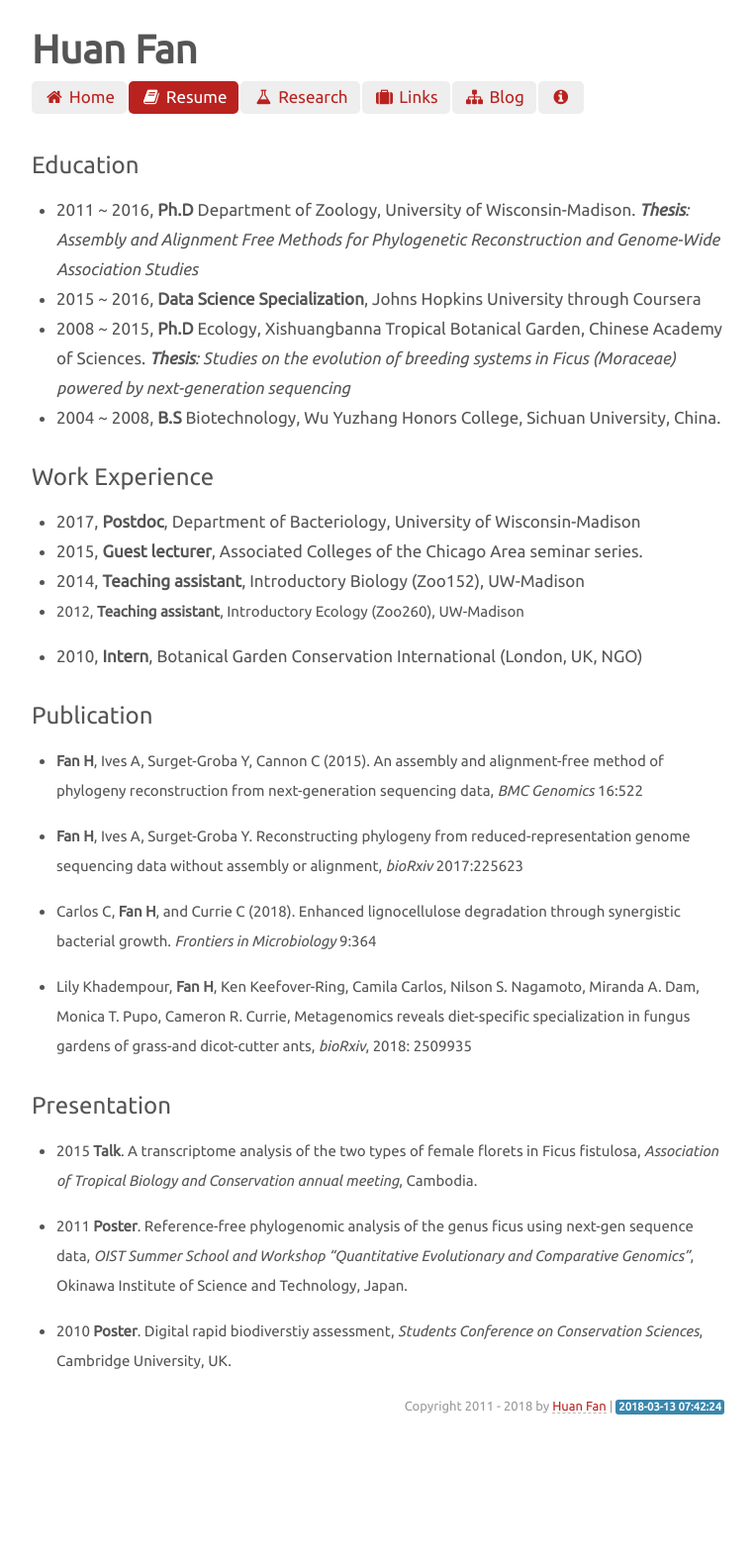
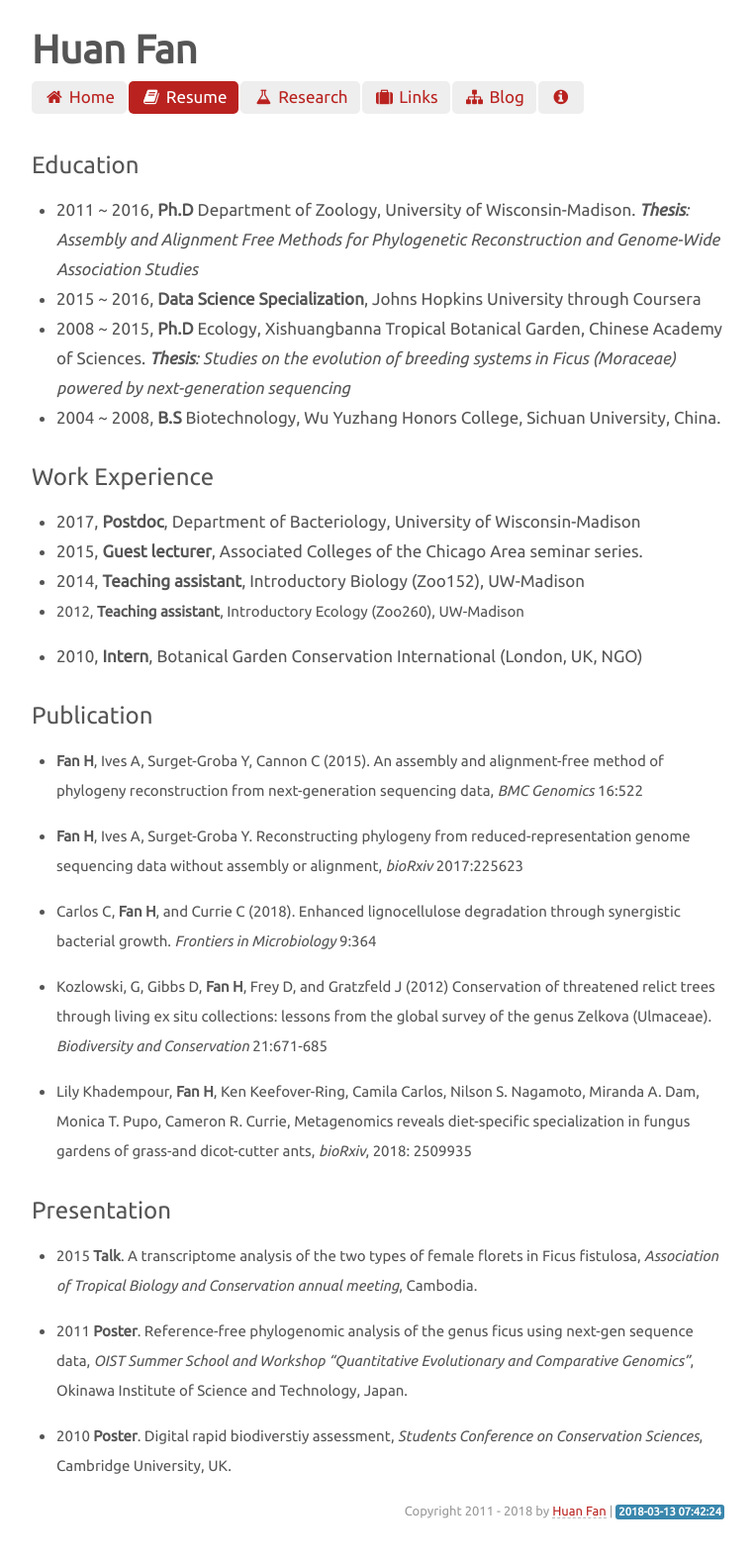
Before and after one commit to fanhuan/fanhuan.github.io, a Jekyll site: the page built from resume.md, in a window 1280 px wide. Shown: the whole page at 99% size, without its empty margins (258-1021 px from the left). Built offline with Jekyll 4.4.1, drawn with Linux system fonts in a browser that asks for light colours; before the commit the page ends 1471 px from its top, so only the background shows below that.

Commit message:
new publications

```diff
--- a/resume.md
+++ b/resume.md
@@ -39,7 +39,10 @@ _**Thesis**: Studies on the evolution of breeding systems in Ficus (Moraceae) po
 
 + Carlos C, **Fan H**, and Currie C (2018). Enhanced lignocellulose degradation through synergistic bacterial growth. _Frontiers in Microbiology_ 9:364
 
++ Kozlowski, G, Gibbs D, **Fan H**, Frey D, and Gratzfeld J (2012) Conservation of threatened relict trees through living ex situ collections: lessons from the global survey of the genus Zelkova (Ulmaceae). _Biodiversity and Conservation_ 21:671-685
+
 + Lily Khadempour, **Fan H**, Ken Keefover-Ring, Camila Carlos, Nilson S. Nagamoto, Miranda A. Dam, Monica T. Pupo, Cameron R. Currie, Metagenomics reveals diet-specific specialization in fungus gardens of grass-and dicot-cutter ants, _bioRxiv_, 2018: 2509935
+
 
 
 
```
